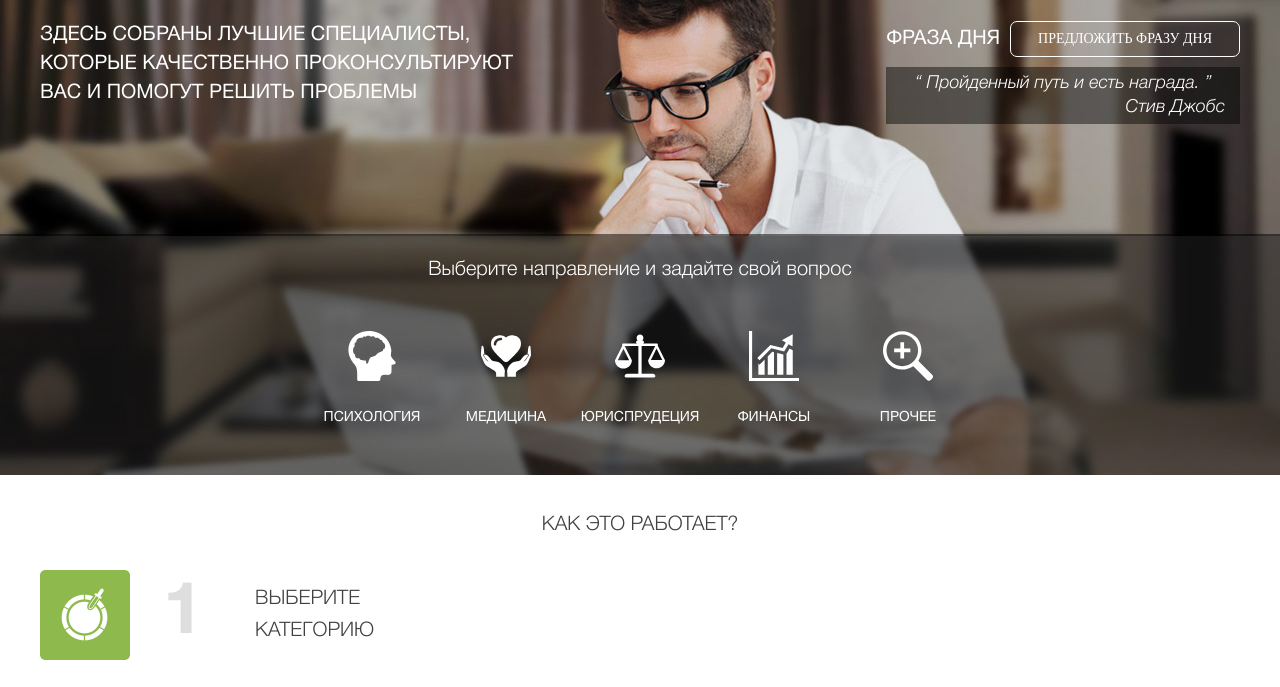
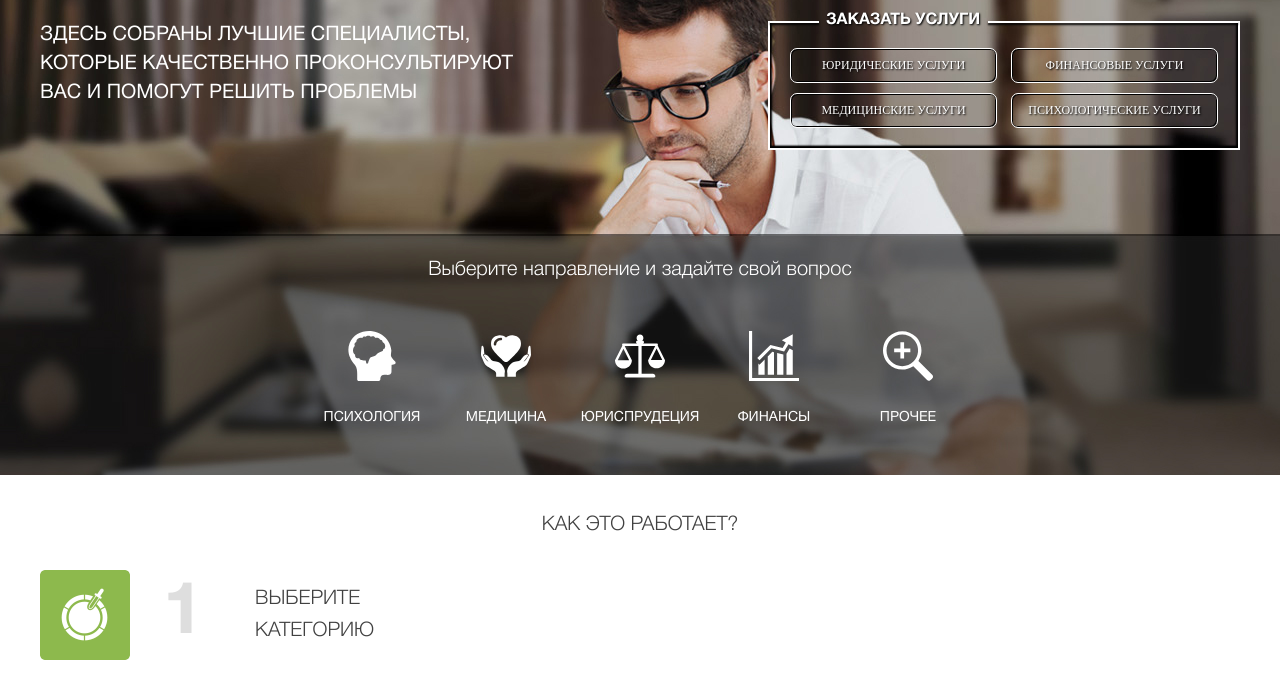
Before and after one commit to nurzhik/tanu.kz, a plain HTML site: page index.html in a window 1280 px wide. Shown: the part 94-781 px from the top of the page. Drawn offline with nearby package versions, Linux system fonts and the light colour scheme; a script that the page names is missing; files whose address does not match are found by name; a web font is replaced by a local one.

Commit message:
вторая

```diff
--- a/css/style.css
+++ b/css/style.css
@@ -1991,19 +1991,61 @@ line-height: 25px;}
 }
 .title_zakaz {
     position: absolute;
-    top: -16px;
-    background: rgba(0, 0, 0, 0);
-    border-bottom: 2px solid #fff;
-    width: 100%;
+    top: -8px;
+    left: 12%;
+    /* background: rgba(0, 0, 0, 0); */
+    /* border-bottom: 2px solid #fff; */
+    /* width: 100%; */
+    font-family: "NeueCyr-Bold";
+    color: #fff;
+    font-size: 16px;
+	text-transform:uppercase;
+	    text-shadow: 1px 1px 2px black;
+}
+.line_l {
+    width: 10%;
+    display: block;
+    border: 1px solid #fff;
+    box-shadow: 0px 2px 2px rgb(0, 0, 0);
+}
+.line_r {
+    display: block;
+    border: 1px solid #fff;
+    float: right;
+    width: 53%;
+    overflow: hidden;
+    clear: both;
+    margin-top: -2px;
+    box-shadow: 0px 2px 2px rgb(0, 0, 0);
 }
 .zakaz_uslug {
     float: right;
     width: 468px;
     border-left: 2px solid #fff;
-    height: 250px;
+    /* height: 250px; */
     border-right: 2px solid #fff;
+    text-align: center;
     border-bottom: 2px solid #fff;
     position: relative;
+    box-shadow: inset 2px -2px 2px rgb(0, 0, 0),inset -2px -2px 2px rgb(0, 0, 0);
+    padding-bottom: 10px;
+}
+
+.zakaz_button {
+    margin-top: 25px;
+	display:inline-block;
+}
+.button.uslug {
+    font-size: 12px;
+    margin-bottom: 10px;
+    box-shadow: inset 1px 1px 0px rgb(0, 0, 0),inset -1px -1px 0px rgb(0, 0, 0);
+    width: 205px;
+    padding: 9px 0px;
+    text-shadow: 1px 1px 2px black;
+    margin-right: 10px;
+}
+.button.uslug:nth-child(2n) {
+    margin-right: 0px;
 }
 @media screen and (max-width: 960px){
 	.cr {
--- a/index.html
+++ b/index.html
@@ -32,24 +32,20 @@
 					которые качественно проконсультируют<br>
 					Вас и помогут решить проблемы
 				</div>
-				<div class="fraza_dnia">
-					<div class="title_fraza">фраза дня</div>
-					<a href="#modal1" class=" open_modal button enter">предложить фразу дня</a>
+				<div class="zakaz_uslug">
+					<div class="line_l"></div>
+					<div class="title_zakaz">
+						 Заказать услуги
+					</div>
+					<div class="line_r"></div>
+					<div class="zakaz_button">
+					<a href="" class="button uslug">Юридические услуги</a>
+					<a href="" class="button uslug">финансовые услуги</a>
+					<a href="" class="button uslug">медицинские услуги</a>
+					<a href="" class="button uslug">психологические услуги</a>
+					</div>
+				</div>
 
-						<p>“ Пройденный путь и есть награда. ”
-							<span>Стив Джобс</span>
-						</p>
-						<div class="pluso" data-background="transparent" data-options="medium,square,line,horizontal,counter,theme=06" data-services="facebook,twitter,vkontakte,odnoklassniki,google"></div>
-				</div>
-				<script type="text/javascript">(function() {
-  if (window.pluso)if (typeof window.pluso.start == "function") return;
-  if (window.ifpluso==undefined) { window.ifpluso = 1;
-    var d = document, s = d.createElement('script'), g = 'getElementsByTagName';
-    s.type = 'text/javascript'; s.charset='UTF-8'; s.async = true;
-    s.src = ('https:' == window.location.protocol ? 'https' : 'http')  + '://share.pluso.ru/pluso-like.js';
-    var h=d[g]('body')[0];
-    h.appendChild(s);
-  }})();</script>
 
 				</div>
 				<div class="nav_container">
```
